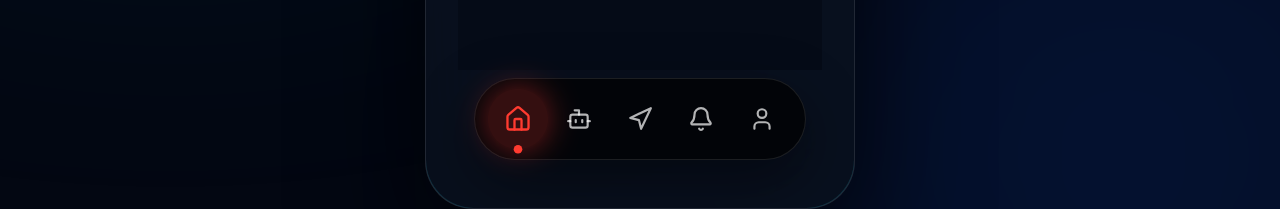
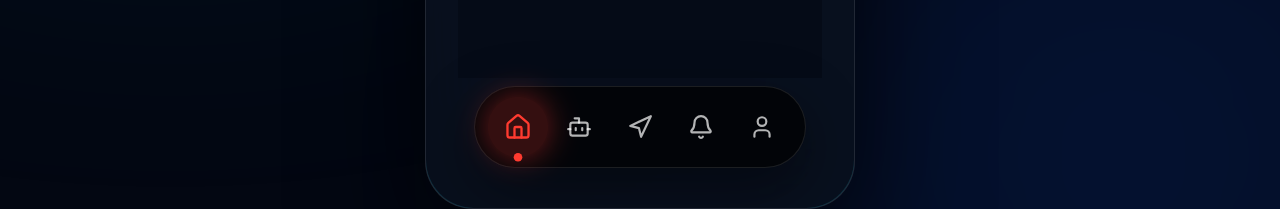
Before and after one commit to lacanteena-lang/swm-investor-demo, a Next.js app: page / in a window 1280 px wide. Shown: the part 635-844 px from the top of the page. Built offline with nearby package versions, Linux system fonts and the light colour scheme.

Commit message:
Adjust bottom navigation position

```diff
--- a/components/navigation/BottomNavigation.tsx
+++ b/components/navigation/BottomNavigation.tsx
@@ -21,9 +21,8 @@ export default function BottomNavigation({
   setActiveTab,
 }: Props) {
   return (
-    <div className="relative z-40 px-4 pb-4 pt-2">
-
-      <div
+<div className="relative z-40 px-4 pb-2 pt-2">
+    <div
         className="
           rounded-full
           border
```
